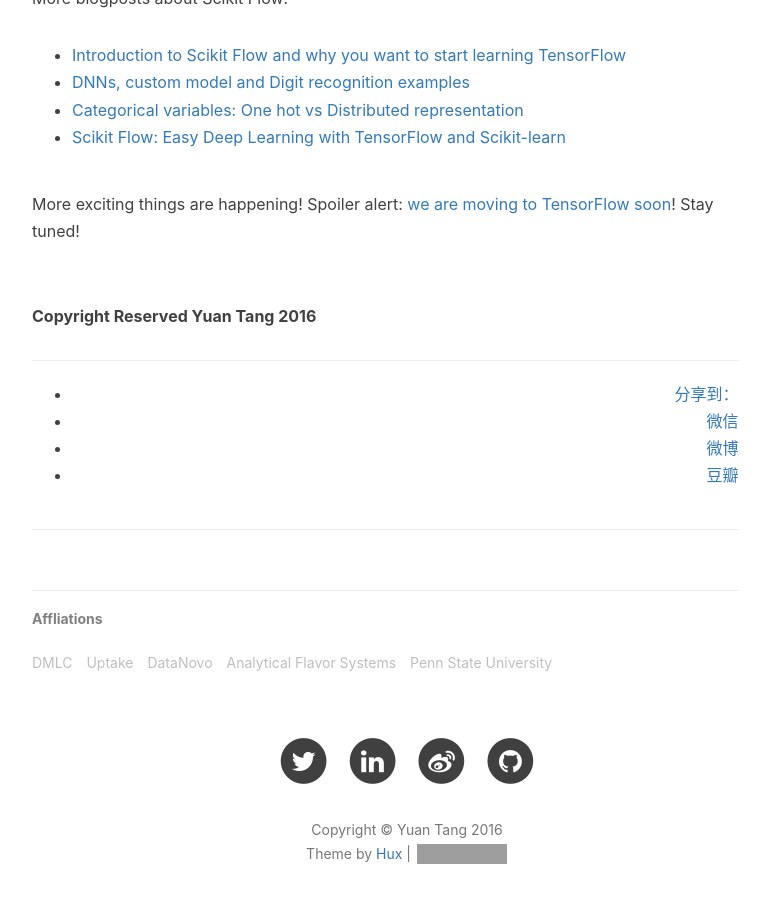
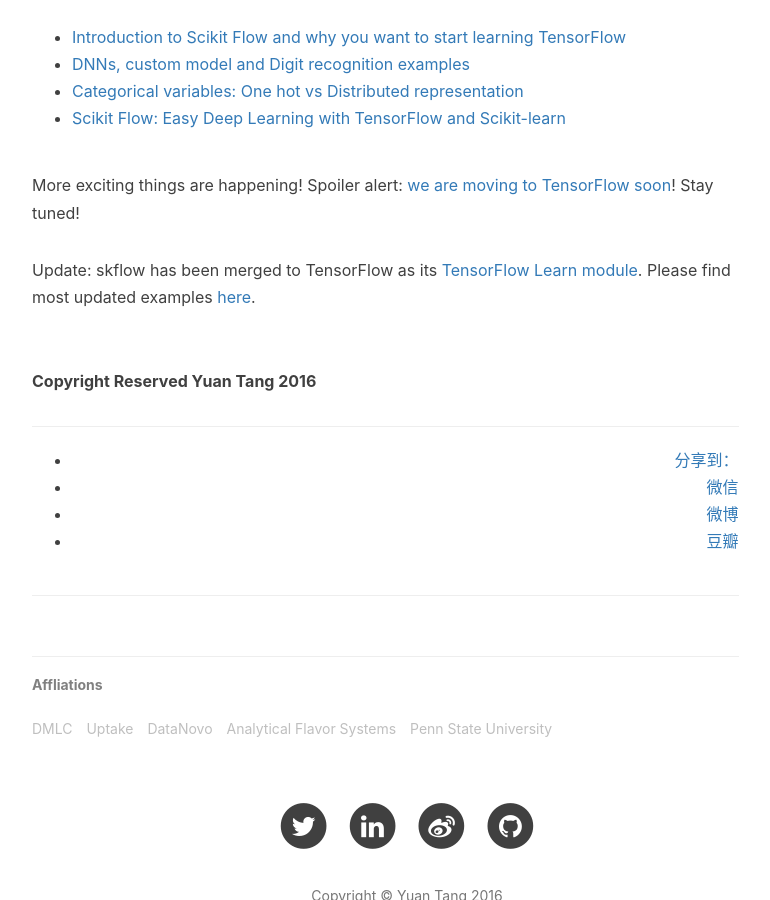
Before and after one commit to terrytangyuan/terrytangyuan.github.com, a Jekyll site: the page built from _posts/2016-03-15-scikit-flow-intro.markdown, in a window 1280 px wide and 900 px high, scrolled down 7503 px. Shown: the whole window, without its empty margins (233-1003 px from the left). Built offline with Jekyll 4.4.1, drawn with Linux system fonts in a browser that asks for light colours; nearby versions of some CDN libraries; comment, search, counter and statistics services are not loaded; some of the changed text lies outside the part shown; grey boxes are pictures that could not be loaded.

Commit message:
Update 2016-03-15-scikit-flow-intro.markdown

````diff
--- a/_posts/2016-03-15-scikit-flow-intro.markdown
+++ b/_posts/2016-03-15-scikit-flow-intro.markdown
@@ -30,7 +30,7 @@
 Here's an example of 3 layer deep neural network with 10, 20 and 10 hidden units in each layer respectively:
 
 ```python
-import skflow
+import tensorflow.contrib.learn as skflow
 from sklearn import datasets, metrics
 
 iris = datasets.load_iris()
@@ -231,4 +230,6 @@
 
 More exciting things are happening! Spoiler alert: [we are moving to TensorFlow soon](https://github.com/tensorflow/tensorflow/pull/1445)! Stay tuned!
 
+Update: skflow has been merged to TensorFlow as its [TensorFlow Learn module](https://github.com/tensorflow/tensorflow/tree/master/tensorflow/contrib/learn/python/learn). Please find most updated examples [here](https://github.com/tensorflow/tensorflow/tree/master/tensorflow/examples/skflow).
+
 <br><b>Copyright Reserved Yuan Tang 2016</b>
````
Also changed, not shown: other parts of _posts/2016-03-15-scikit-flow-intro.markdown (+0 -1 lines).
